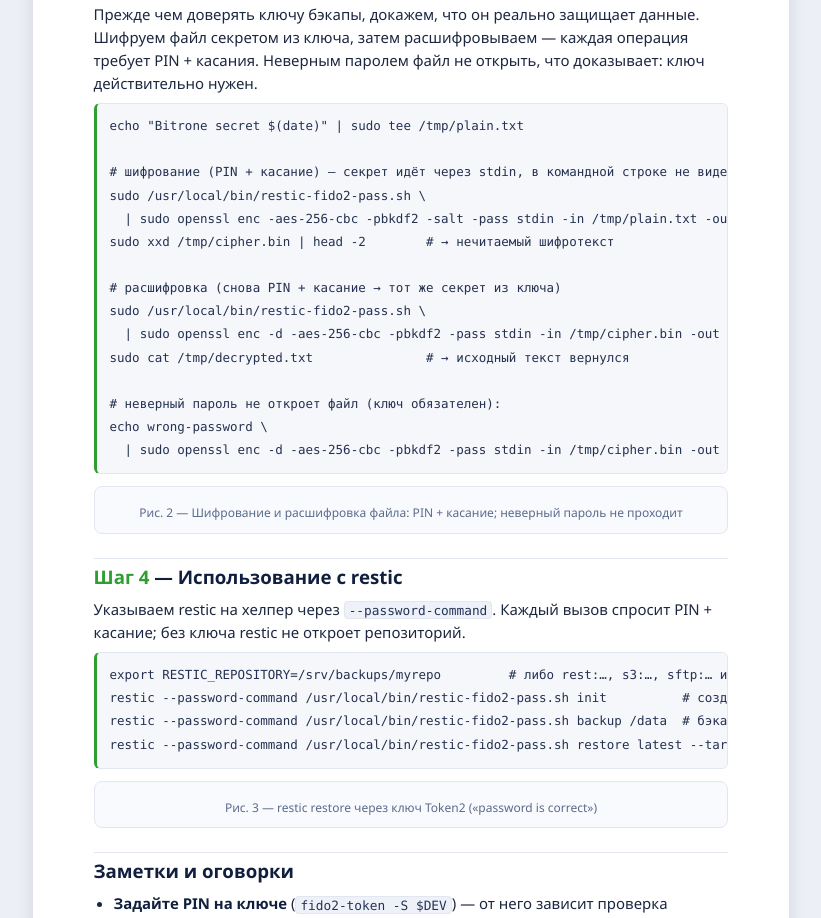
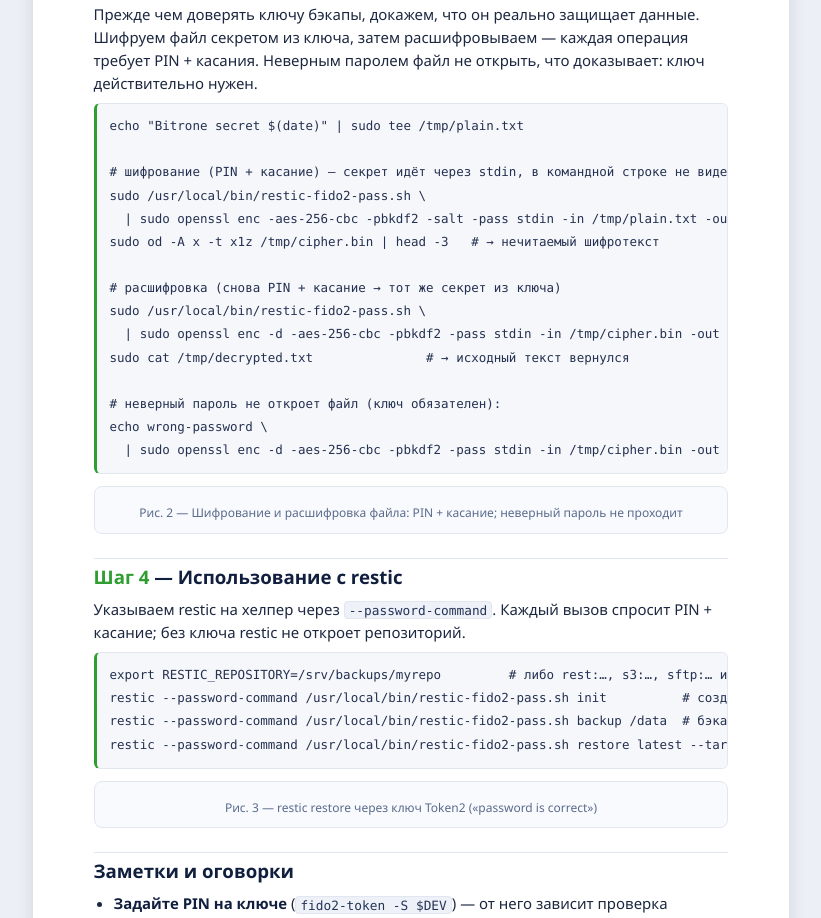
Before and after one commit to ruslanmhuseynov/bitrone-box, a plain HTML site: page docs/restic-token2-fido2-ru.html in a window 1280 px wide. Shown: the part 1903-2821 px from the top of the page, without its empty margins (229-1050 px from the left). Drawn offline with Linux system fonts and the light colour scheme.

Commit message:
docs: use od instead of xxd (not on minimal Debian) in the verify step
Co-Authored-By: Claude Opus 4.8 <noreply@anthropic.com>

```diff
--- a/docs/restic-token2-fido2-ru.html
+++ b/docs/restic-token2-fido2-ru.html
@@ -133,7 +133,7 @@ sudo /usr/local/bin/restic-fido2-pass.sh</code></pre>
 # шифрование (PIN + касание) — секрет идёт через stdin, в командной строке не виден
 sudo /usr/local/bin/restic-fido2-pass.sh \
   | sudo openssl enc -aes-256-cbc -pbkdf2 -salt -pass stdin -in /tmp/plain.txt -out /tmp/cipher.bin
-sudo xxd /tmp/cipher.bin | head -2        # → нечитаемый шифротекст
+sudo od -A x -t x1z /tmp/cipher.bin | head -3   # → нечитаемый шифротекст
 
 # расшифровка (снова PIN + касание → тот же секрет из ключа)
 sudo /usr/local/bin/restic-fido2-pass.sh \
```
Also changed, not shown: docs/restic-token2-fido2.html (+1 -1 lines), 1 other file.
